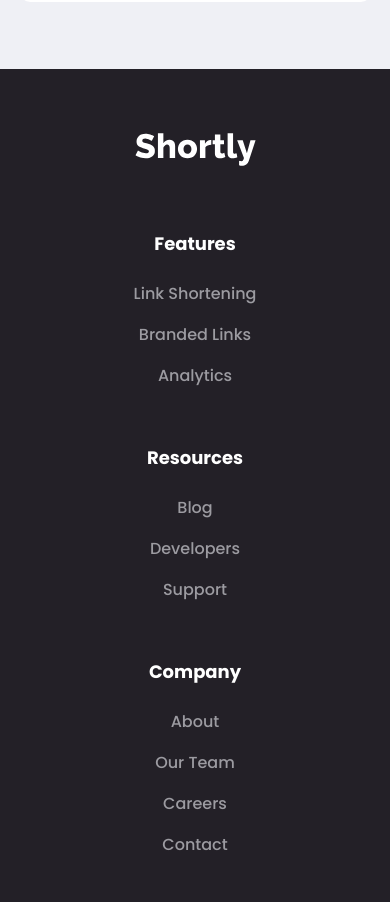
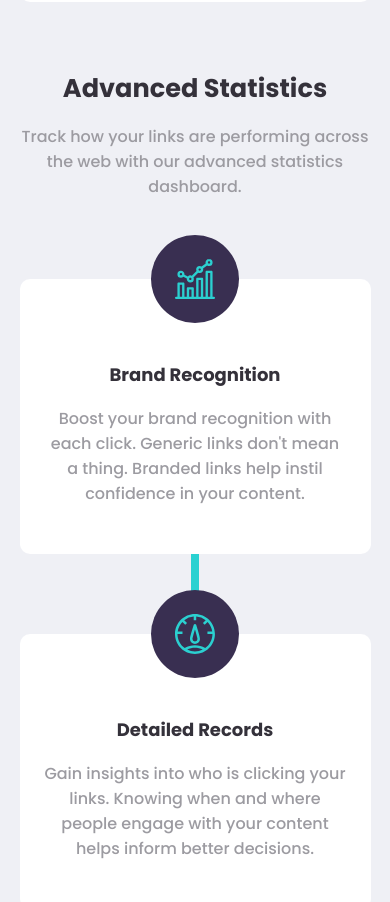
Before and after one commit to solvedbiscuit71/url-shortening-api, a React (Create React App) app: page / in a window 390 px wide. Shown: the part 1741-2643 px from the top of the page. Built offline with nearby package versions, Linux system fonts and the light colour scheme.

Commit message:
Completed @mobile:Statistics

```diff
--- a/src/App.jsx
+++ b/src/App.jsx
@@ -1,3 +1,5 @@
+import Cards from "./components/Cards";
+import Card from "./components/Cards/Card";
 import Footer from "./components/Footer";
 import Header from "./components/Header";
 import Shortener from "./components/Shortener";
@@ -18,6 +20,14 @@ function App(props) {
       </section>
 
       <Shortener />
+
+      <section className="statistics">
+        <h2>Advanced Statistics</h2>
+        <p>Track how your links are performing across the web with our advanced statistics dashboard.</p>
+
+        <Cards />
+      </section>
+
       <Footer />
     </>
   );
--- /dev/null
+++ b/src/components/Cards/Card.jsx
@@ -0,0 +1,14 @@
+function Card(props) {
+  return (
+    <div className="card">
+      <div className="card__icon">
+        <img src={props.image} alt={props.alt} />
+      </div>
+
+      <h3>{props.title}</h3>
+      <p>{props.content}</p>
+    </div>
+  );
+}
+
+export default Card;
--- /dev/null
+++ b/src/components/Cards/index.jsx
@@ -0,0 +1,32 @@
+import Card from "./Card";
+
+function Cards(props) {
+  const cards = [
+    {
+      image: "assets/icon-brand-recognition.svg",
+      alt: "Brand Recognition",
+      title: "Brand Recognition",
+      content: "Boost your brand recognition with each click. Generic links don't mean a thing. Branded links help instil confidence in your content."
+    },
+    {
+      image: "assets/icon-detailed-records.svg",
+      alt: "Detailed Records",
+      title: "Detailed Records",
+      content: "Gain insights into who is clicking your links. Knowing when and where people engage with your content helps inform better decisions."
+    },
+    {
+      image: "assets/icon-fully-customizable.svg",
+      alt: "Fully Customizable",
+      title: "Fully Customizable",
+      content: "Improve brand awareness and content discoverability through customizable links, supercharging audience engagement."
+    },
+  ]
+
+  return (
+    <div className="card-flex">
+      {cards.map(card => { return <Card image={card.image} alt={card.alt} title={card.title} content={card.content} /> }) }
+    </div>
+  );
+}
+
+export default Cards;
--- a/src/styles/css/index.css
+++ b/src/styles/css/index.css
@@ -176,6 +176,35 @@ ul.nav-list li {
   border-radius: 5px;
 }
 
+.card {
+  padding: 4em 1.5em 2em;
+  background-color: white;
+  border-radius: 10px;
+  position: relative;
+  z-index: 7;
+}
+.card h3 {
+  color: var(--header-color);
+  text-align: center;
+}
+.card p {
+  color: var(--para-color);
+  text-align: center;
+}
+
+.card__icon {
+  width: 88px;
+  height: 88px;
+  background-color: var(--dark-violet);
+  border-radius: 50%;
+  display: grid;
+  place-content: center;
+  position: absolute;
+  z-index: 8;
+  top: -44px;
+  left: calc(50% - 44px);
+}
+
 .footer-nav {
   background-color: var(--footer-bg);
 }
@@ -273,6 +302,41 @@ ul.nav-list li {
   z-index: 7;
 }
 
+.statistics {
+  padding: 0 5vw 8vh;
+  background-color: var(--main-bg);
+}
+.statistics h2 {
+  color: var(--header-color);
+  font-size: 1.6rem;
+  text-align: center;
+  margin: 0;
+}
+.statistics p {
+  color: var(--para-color);
+  text-align: center;
+}
+
+.card-flex::before {
+  content: "";
+  position: absolute;
+  z-index: 6;
+  width: 8px;
+  height: 100%;
+  background-color: var(--cyan);
+  top: 0;
+  left: calc(50% - 4px);
+}
+
+.card-flex {
+  margin: 5em 0 2em;
+  display: flex;
+  flex-direction: column;
+  gap: 5em;
+  position: relative;
+  z-index: 5;
+}
+
 .footer {
   display: flex;
   flex-direction: column;
--- /dev/null
+++ b/src/styles/sass/components/_card.scss
@@ -0,0 +1,37 @@
+@use "../abstracts/colors";
+
+.card {
+  padding: 4em 1.5em 2em;
+
+  background-color: white;
+  border-radius: 10px;
+
+  position: relative;
+  z-index: 7;
+
+  h3 {
+    color: var(--header-color);
+    text-align: center;
+  }
+
+  p {
+    color: var(--para-color);
+    text-align: center;
+  }
+}
+
+.card__icon {
+  width: 88px;
+  height: 88px;
+
+  background-color: var(--dark-violet);
+  border-radius: 50%;
+  display: grid;
+  place-content: center;
+
+  position: absolute;
+  z-index: 8;
+
+  top: -44px;
+  left: calc(50% - 44px);
+}
--- a/src/styles/sass/index.scss
+++ b/src/styles/sass/index.scss
@@ -3,11 +3,13 @@
 
 @use "./components/shortener-input";
 @use "./components/shortend";
+@use "./components/card";
 @use "./components/footer-nav";
 
 @use "./layout/header";
 @use "./layout/hero";
 @use "./layout/shortener";
+@use "./layout/statistics";
 @use "./layout/footer";
 
 body {
--- /dev/null
+++ b/src/styles/sass/layout/_statistics.scss
@@ -0,0 +1,44 @@
+@use "../abstracts/fonts";
+
+.statistics {
+  padding: 0 5vw 8vh;
+  background-color: var(--main-bg);
+
+  h2 {
+    color: var(--header-color);
+    font-size: 1.6rem;
+    text-align: center;
+
+    margin: 0;
+  }
+
+  p {
+    color: var(--para-color);
+    text-align: center;
+  }
+}
+
+.card-flex::before {
+  content: "";
+
+  position: absolute;
+  z-index: 6;
+
+  width: 8px;
+  height: 100%;
+  background-color: var(--cyan);
+
+  top: 0;
+  left: calc(50% - 4px);
+}
+
+.card-flex {
+  margin: 5em 0 2em;
+
+  display: flex;
+  flex-direction: column;
+  gap: 5em;
+
+  position: relative;
+  z-index: 5;
+}
```
